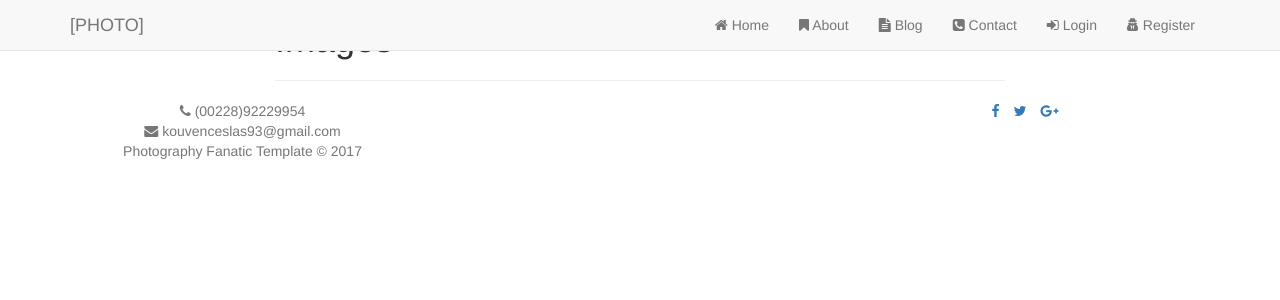
After one commit to EduardGabrielMirea/symfony_blog_clase, a Symfony app: template templates/admin/images.html.twig in a window 1280 px wide. The commit adds this page. Shown: the top 300 px of the page. Run offline with Twig, Linux system fonts and the light colour scheme; the template is opened without the code that fills it, so the values that code supplies are empty; some libraries are stand-ins or nearby versions.

Commit message:
Admin e Imagenes

```diff
--- a/src/Controller/LoginController.php
+++ b/src/Controller/LoginController.php
@@ -17,7 +17,7 @@ class LoginController extends AbstractController
         // last username entered by the user
         $lastUsername = $authenticationUtils->getLastUsername();
 
-        return $this->render('login/index.html.twig', [
+        return $this->render('login/login.html.twig', [
             'last_username' => $lastUsername,
             'error'         => $error,
         ]);
--- a/src/Controller/PostController.php
+++ b/src/Controller/PostController.php
@@ -34,13 +34,13 @@ class PostController extends AbstractController
             $entityManager->flush();
             // do anything else you need here, like send an email
 
-            return $this->render('post/index.html.twig', array(
+            return $this->render('post/images.html.twig', array(
                 'form' => $form->createView()
             ));
         }
 
 
-        return $this->render('post/index.html.twig', array(
+        return $this->render('post/images.html.twig', array(
             'form' => $form->createView()
         ));
     }
--- /dev/null
+++ b/templates/admin/images.html.twig
@@ -0,0 +1,14 @@
+{% extends 'base.html.twig' %}
+{% block title%}Images{% endblock %}
+{% block body%}
+    <!-- Principal Content Start -->
+    <div id="images">
+        <div class="container">
+            <div class="col-xs-12 col-sm-8 col-sm-push-2">
+                <h1>Images</h1>
+                <hr>
+            </div>
+        </div>
+    </div>
+    <!-- Principal Content Start -->
+{% endblock %}
--- a/templates/blog/index.html.twig
+++ b/templates/blog/index.html.twig
@@ -14,7 +14,7 @@
     This friendly message is coming from:
     <ul>
         <li>Your controller at <code><a href="{{ '/home/alumno/PhpstormProjects/symfony-blog/src/Controller/BlogController.php'|file_link(0) }}">src/Controller/BlogController.php</a></code></li>
-        <li>Your template at <code><a href="{{ '/home/alumno/PhpstormProjects/symfony-blog/templates/blog/index.html.twig'|file_link(0) }}">templates/blog/index.html.twig</a></code></li>
+        <li>Your template at <code><a href="{{ '/home/alumno/PhpstormProjects/symfony-blog/templates/blog/images.html.twig'|file_link(0) }}">templates/blog/index.html.twig</a></code></li>
     </ul>
 </div>
 {% endblock %}
--- a/templates/login/index.html.twig
+++ b/templates/login/login.html.twig
@@ -1,4 +1,4 @@
-{# templates/login/index.html.twig #}
+{# templates/login/images.html.twig #}
 {% extends 'base.html.twig' %}
 
 {# ... #}
--- a/templates/page/index.html.twig
+++ b/templates/page/index.html.twig
@@ -14,7 +14,7 @@
     This friendly message is coming from:
     <ul>
         <li>Your controller at <code><a href="{{ '/home/alumno/PhpstormProjects/symfony-blog/src/Controller/PageController.php'|file_link(0) }}">src/Controller/PageController.php</a></code></li>
-        <li>Your template at <code><a href="{{ '/home/alumno/PhpstormProjects/symfony-blog/templates/page/index.html.twig'|file_link(0) }}">templates/page/index.html.twig</a></code></li>
+        <li>Your template at <code><a href="{{ '/home/alumno/PhpstormProjects/symfony-blog/templates/page/images.html.twig'|file_link(0) }}">templates/page/index.html.twig</a></code></li>
     </ul>
 </div>
 {% endblock %}
```
Also changed, not shown: src/Controller/AdminController.php (added, +16 -0 lines).
